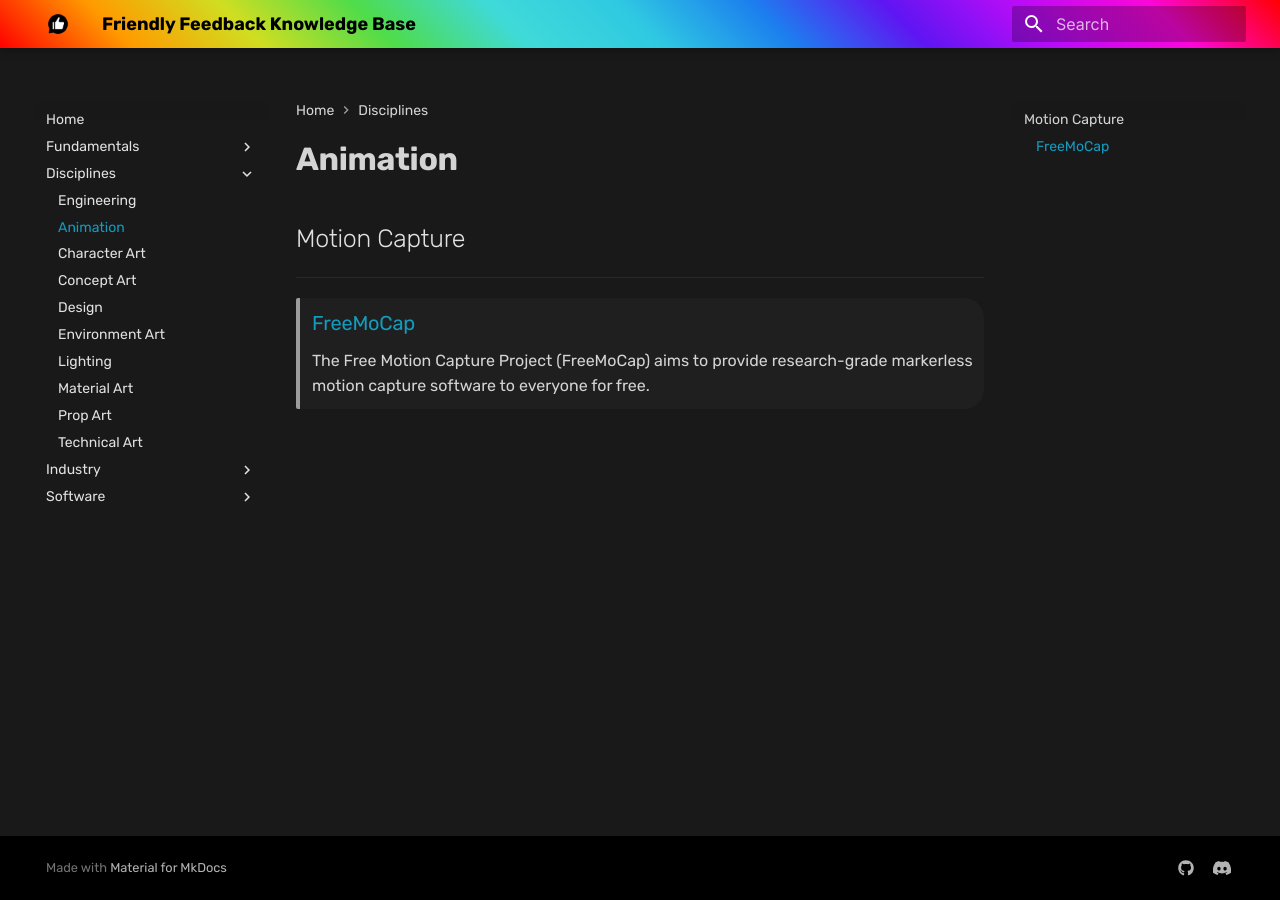
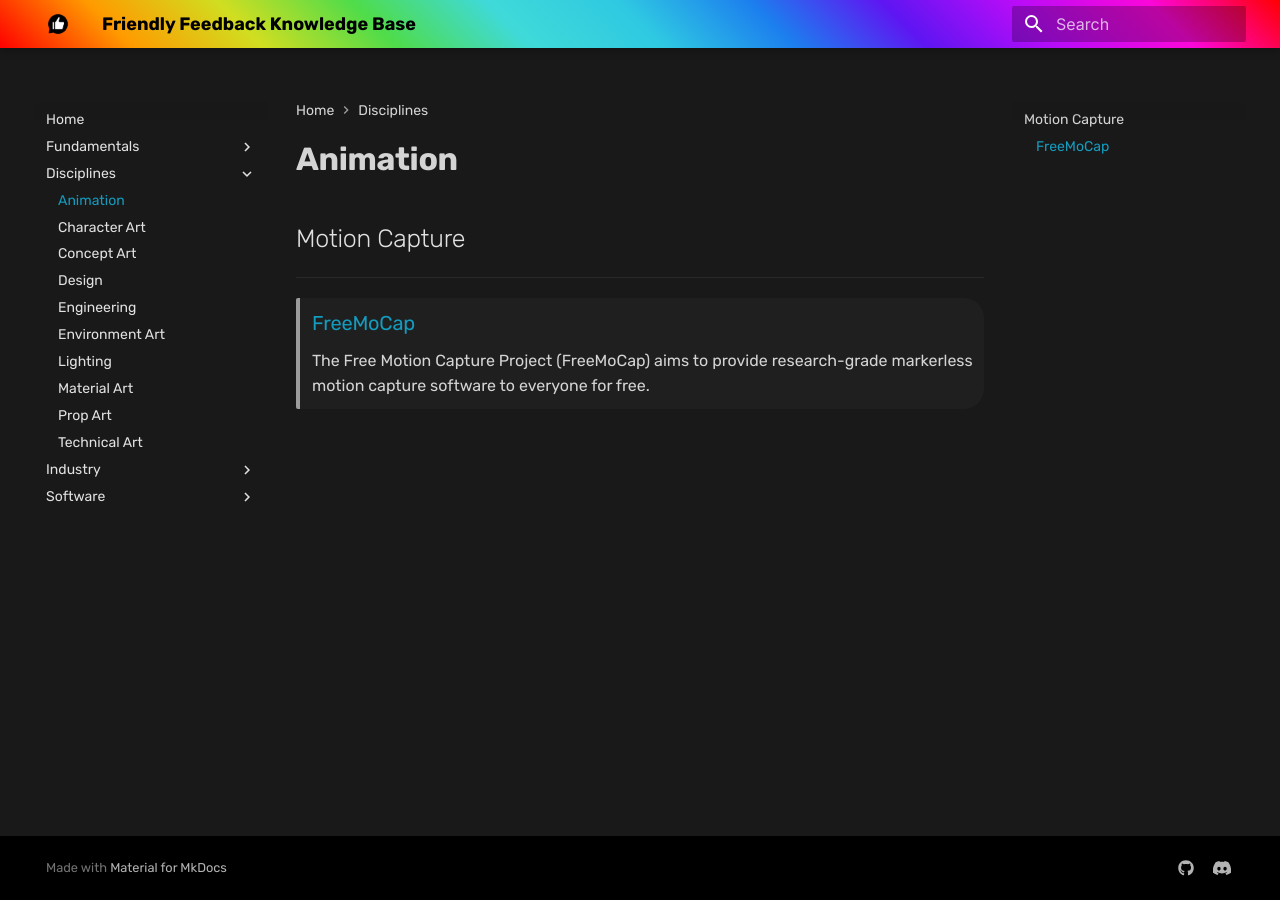
Before and after one commit to Zalek4/Friendly-Feedback-Knowledge-Base, an MkDocs documentation site: the page built from docs/disciplines/animation.md, in a window 1280 px wide. Built offline with MkDocs 1.6.1 and Material for MkDocs 9.7.7, drawn with Linux system fonts in a browser that asks for light colours; part of the change alters nothing that is shown.

```diff
--- a/mkdocs.yml
+++ b/mkdocs.yml
@@ -46,11 +46,11 @@ nav:
   - Art Fundamentals: fundamentals/art_fundamentals.md
   - Game Art Fundamentals: fundamentals/game_art_fundamentals.md
 - Disciplines:
-  - Engineering: disciplines/engineering.md
   - Animation: disciplines/animation.md
   - Character Art: disciplines/character_art.md
   - Concept Art: disciplines/concept_art.md
   - Design: disciplines/design.md
+  - Engineering: disciplines/engineering.md
   - Environment Art: disciplines/environment_art.md
   - Lighting: disciplines/lighting.md
   - Material Art: disciplines/material_art.md
```
